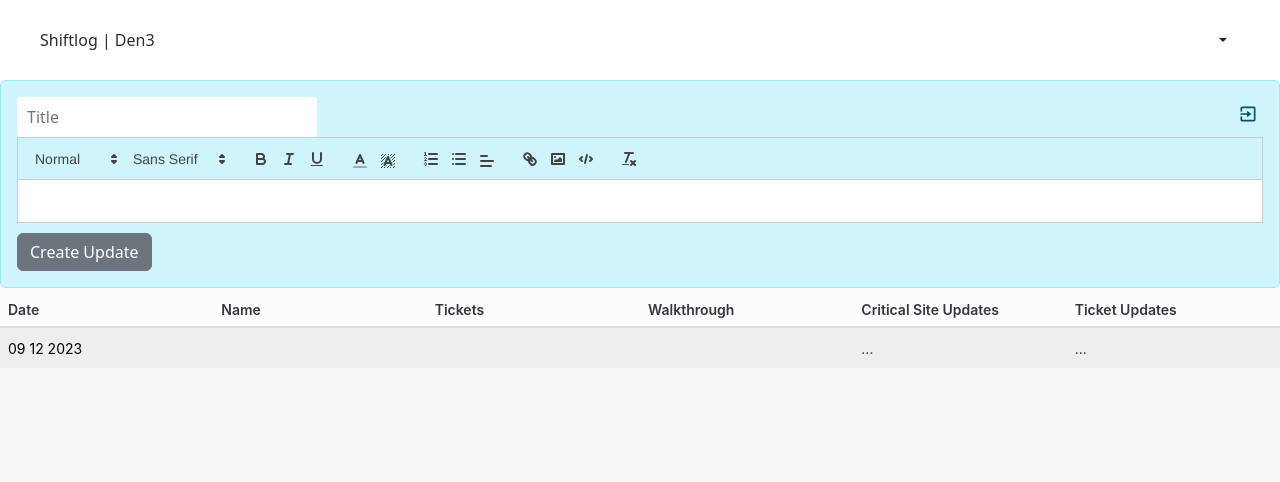
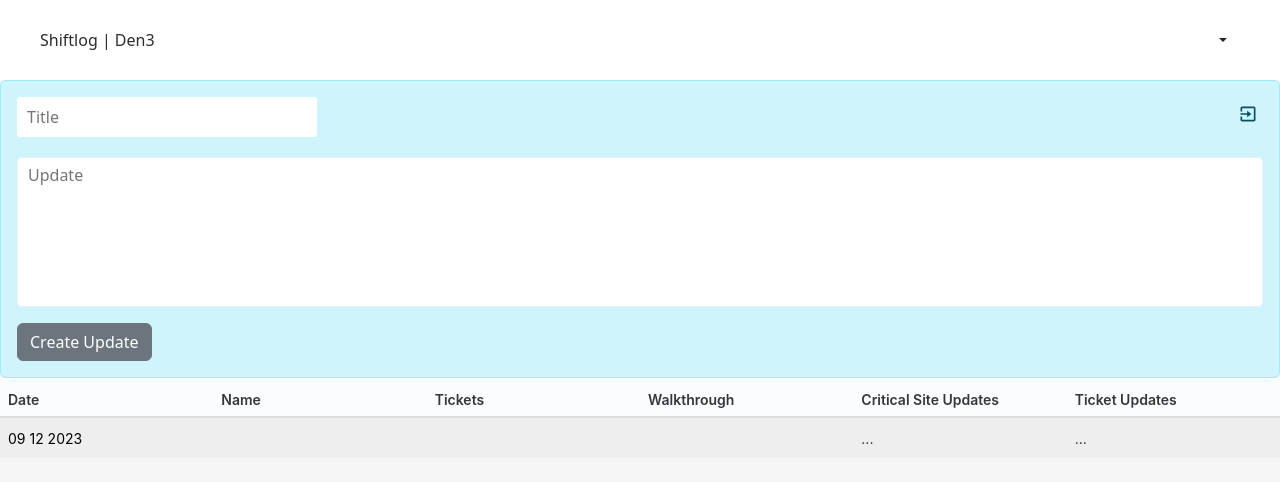
Before and after one commit to TyNoller4317/shiftlog, a React (Create React App) app in the folder client/: page / in a window 1280 px wide. Both pictures are taken after a click on the icon 1218 px from the left and 113 px from the top of the page. Shown: the top 482 px of the page. Built offline with nearby package versions, Linux system fonts and the light colour scheme; no server answers.

Commit message:
Replaced editor with textarea until I can work out the editor

```diff
--- a/client/src/components/InfoBanner.js
+++ b/client/src/components/InfoBanner.js
@@ -65,19 +65,19 @@ function InfoBanner({ data }) {
             <BiExit className="icon" onClick={handleEdit} />
           </div>
         </div>
-        {/* <textarea
+        <textarea
           name="update"
           placeholder="Update"
           value={update}
           onChange={(e) => setUpdate(e.target.value)}
           required
-        /> */}
+        />
 
-        <Editor
+        {/* <Editor
           value={update}
           onTextChange={(e) => setUpdate(e.htmlValue)}
           style={{ height: "350px;", background: "white", marginTop: "15px;" }}
-        />
+        /> */}
 
         {/* <div className="select">
           <select name="importance" onChange={(e) => setColor(e.target.value)}>
```
